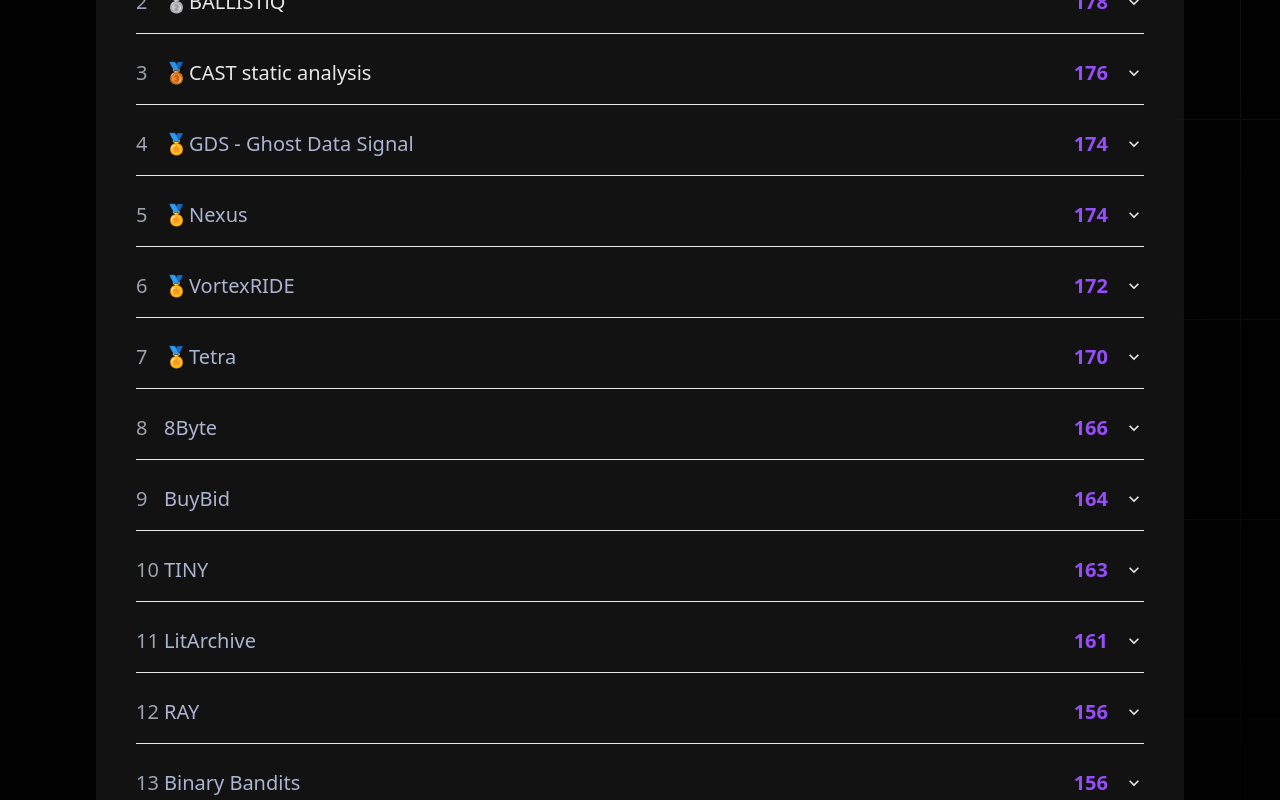
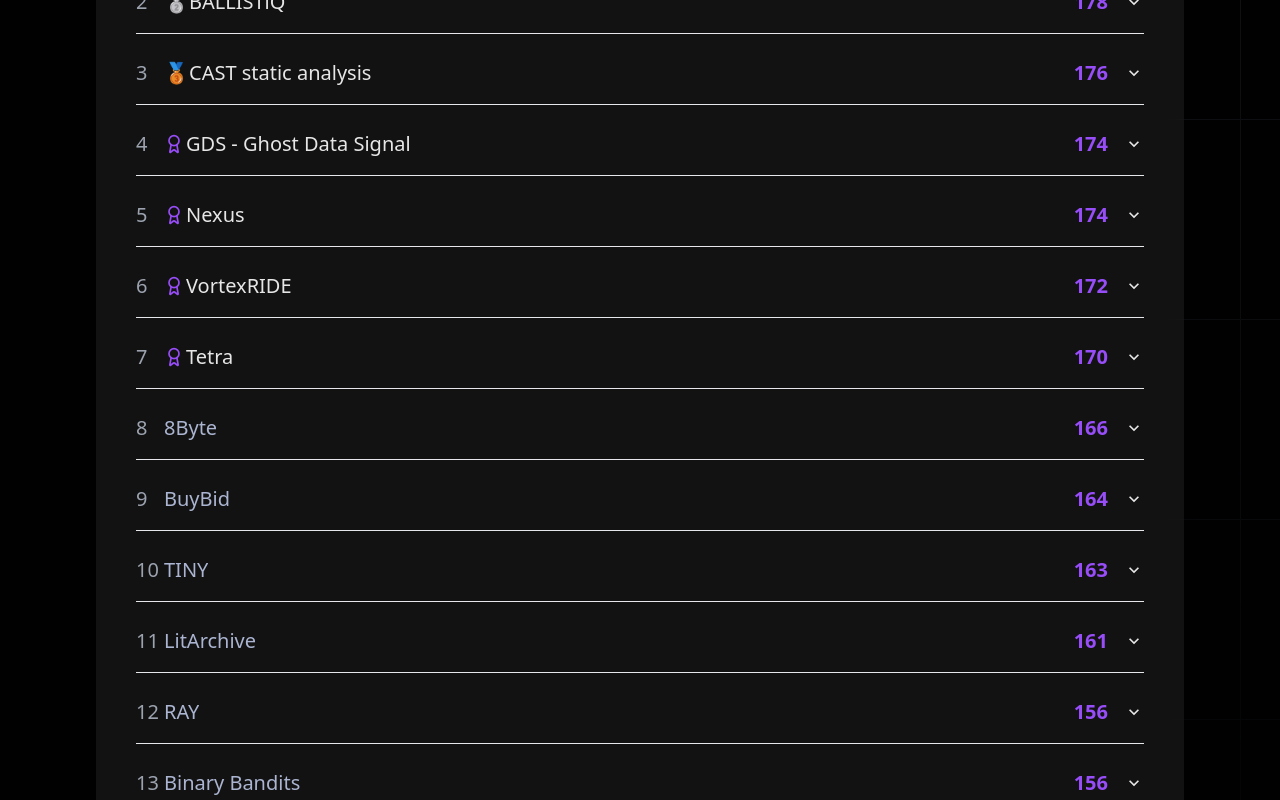
Before and after one commit to layerswap/devhacks-landing, a Next.js app: page / in a window 1280 px wide. Shown: the part 2080-2880 px from the top of the page. Built offline with nearby package versions, Linux system fonts and the light colour scheme.

Commit message:
feat(DevHighlights): add reward indicator for top teams and improve team name display

```diff
--- a/src/components/pageComponents/DevHighlights.tsx
+++ b/src/components/pageComponents/DevHighlights.tsx
@@ -1,6 +1,7 @@
 import { Accordion, AccordionItem, AccordionButton, AccordionPanel, AccordionIcon } from '@chakra-ui/react'
 import Link from 'next/link';
 import Image from 'next/image';
+import { Award } from 'lucide-react';
 
 const hackathons = {
     2025: {
@@ -10,10 +11,10 @@ const hackathons = {
             { teamName: "🥇Infinite Loop", score: 181, names: ["Սուքիասյան Մհեր", "Վաչագան Գրիգորյան", "Կարեն Մալխասյան", "Դավիթ Մանուկյան", "Հայկ Պողոսյան"], link: "https://github.com/devopshayk/jarvis-ai", description: "Մեր թիմը մշակում է Jarvis խելացի օգնականը, որը թույլ է տալիս ձայնային հրահանգներով, շարժումներով և պատկերների ճանաչմամբ հեշտացնել օգտատիրոջ գործերը։ Լուծումը միավորում է մի քանի առաջատար տեխնոլոգիա՝ արագ ու ինտուիտիվ փորձ ապահովելու համար։" },
             { teamName: "🥈BALLISTiQ", score: 178, names: ["Արմեն Ասատրյան", "Գերասիմ Իսրայելյան", "Իշխան Գևորգյան"], link: "https://github.com/Gerasim1003/BALLiSTiQ-DevHack", description: "Ստեղծել ենք հավելված որը հնրավորություն է տալիս դիպուկահարներին առանց օգնականի օգնության, միայն հավելվածով կրակել թիրախներին և ստանալ ուղղումներ, ինչպես նաև հնարավորություն է տալիս աշխարհի տարբեր կետերում գտնվող երկու դիպուկահարներին օնլայն և իրական ժամանակում մրցել։" },
             { teamName: "🥉CAST static analysis", score: 176, names: ["Գառնիկ Խռոյան", "Մարիամ Հարությունյան", "Էդգար Խաչատրյան"], link: "https://github.com/mariamarutunian/DevHacks-CAST-static-analysis", description: "Մեր  նախագիծն է ծրագրերում խոցելիությունների հայտնաբերում` օգտագործելով մեքենայական ուսուցման մոտեցումներ։ Լուծումը ներառում է հայտնի խոցելիությունների (CVE) մասին տվյալների հավաքագրում (հիմնականում cve.org կայքից) և մշակում, մասնավորապես խոցելիություն պարունակող և ուղղած կոդի տարբերակների առանձնացում LLM-ին ուղղված թիրախավորված հարցումների միջոցով։ Այնուհետև, օգտագործելով ML մոդել (UniXcoder), հավաքագրված տվյալները և մուտքային ծրագրի նախնական կոդը թարգմանվում է թվային վեկտորի, ինչն էլ հնարավորություն է տալիս գտնել նմանատիպ կոդի հատվածներ մուտքային ծրագրում, պոտենցիալ խոցելիության մասին զեկուցելու համար։ Մեր մշակած գործիքի միջոցով կարողացել ենք հայտնաբերել չուղղած խոցելիություններ, որոնց մասին արդեն զեկուցել ենք՝ https://github.com/ccrma/chuck/issues/503, https://github.com/soveran/clac/issues/28" },
-            { teamName: "🏅GDS - Ghost Data Signal", score: 174, names: ["Գրիգոր Մարտիրոսյան", "Սարգիս Մանուկյան", "Դավիթ Բոստանջյան"], link: "https://github.com/RafSet047/FimeHacks.git", description: "Մեր նախագիծը լազերային կապի համակարգ է անօդաչու թռչող սարքերի համար, որը նախատեսված է ռադիոկապը փոխարինելու ուղղորդված լազերային ազդանշանով։ Համակարգը ապահովում է տվյալների անվտանգ և կայուն փոխանցում՝ պաշտպանված խանգարումներից և գաղտնալսումից։ Նախատիպը ամբողջությամբ ստեղծվել է 48 ժամվա ընթացքում և հաջողությամբ աշխատում է։" },
-            { teamName: "🏅Nexus", score: 174, names: ["Լևոն Մեժլումյան", "Նարեկ Խորենյան", "Սերգեյ Մեժլումյան", "Հովհաննես Խառազյան"], link: "https://github.com/kharaazyan/nexus.git", description: "Nexus is a cybersecurity and forensics framework designed to monitor, validate, and preserve system truth through immutable cryptographic logging and decentralized storage." },
-            { teamName: "🏅VortexRIDE", score: 172, names: ["Էրիկա Գյոնջյան", "Հայկ Թադևոսյան", "Տիգրան Ավագյան", "Դավիթ Աբրահամյան", "Արամ Հակոբյան"], description: "Մեր թիմի նախագիծը շարժական աշխատանոց է, որը կարող է փոփոխվել և հարմարեցվել տարբեր խնդիրների լուծման համար։ Ամենագնացը կառուցված է այնպես, որ հնարավոր լինի հեշտությամբ միացնել և անջատել մոդուլներ՝ օրինակ՝ ռոբոտային ձեռքը, տեսախցիկ, ուժային բլոկ կամ սենսորային սարքեր՝ կախված առաքելության պահանջներից։ Առաջարկվող լուծումը նպատակ ունի լուծել շարժական ռոբոտների ճկունության և հարմարեցման խնդիրը։ Նախագծի յուրահատկությունը կայանում է նրանում, որ ցանկացած ոլորտում և իր տեխնոլոգիական լուծումներում նա կարող է գտնել իր տեղը և օգնել մարդու կողմից բարդ կատարվող խնդիրները։ Հիմնական առավելությունը դրա մոդուլայինությունն է՝ պարզ, արագ և գործնական կազմաձևման հնարավորությամբ։" },
-            { teamName: "🏅Tetra", score: 170, names: ["Գագիկ Միրզոյան", "Երվանդ Տերտերյան", "Արամ Մադանցյան", "Անդրանիկ Ոսկանյան"], link: "https://github.com/GagMirz/TetraDevHacks2025", description: "Ուլտրաձայնային հաճախականությունների տրույթում աշխատող տվյալների փոխանցման ինովացիոն համակարգ" },
+            { teamName: "GDS - Ghost Data Signal", score: 174, reward: true, names: ["Գրիգոր Մարտիրոսյան", "Սարգիս Մանուկյան", "Դավիթ Բոստանջյան"], link: "https://github.com/RafSet047/FimeHacks.git", description: "Մեր նախագիծը լազերային կապի համակարգ է անօդաչու թռչող սարքերի համար, որը նախատեսված է ռադիոկապը փոխարինելու ուղղորդված լազերային ազդանշանով։ Համակարգը ապահովում է տվյալների անվտանգ և կայուն փոխանցում՝ պաշտպանված խանգարումներից և գաղտնալսումից։ Նախատիպը ամբողջությամբ ստեղծվել է 48 ժամվա ընթացքում և հաջողությամբ աշխատում է։" },
+            { teamName: "Nexus", score: 174, reward: true, names: ["Լևոն Մեժլումյան", "Նարեկ Խորենյան", "Սերգեյ Մեժլումյան", "Հովհաննես Խառազյան"], link: "https://github.com/kharaazyan/nexus.git", description: "Nexus is a cybersecurity and forensics framework designed to monitor, validate, and preserve system truth through immutable cryptographic logging and decentralized storage." },
+            { teamName: "VortexRIDE", score: 172, reward: true, names: ["Էրիկա Գյոնջյան", "Հայկ Թադևոսյան", "Տիգրան Ավագյան", "Դավիթ Աբրահամյան", "Արամ Հակոբյան"], description: "Մեր թիմի նախագիծը շարժական աշխատանոց է, որը կարող է փոփոխվել և հարմարեցվել տարբեր խնդիրների լուծման համար։ Ամենագնացը կառուցված է այնպես, որ հնարավոր լինի հեշտությամբ միացնել և անջատել մոդուլներ՝ օրինակ՝ ռոբոտային ձեռքը, տեսախցիկ, ուժային բլոկ կամ սենսորային սարքեր՝ կախված առաքելության պահանջներից։ Առաջարկվող լուծումը նպատակ ունի լուծել շարժական ռոբոտների ճկունության և հարմարեցման խնդիրը։ Նախագծի յուրահատկությունը կայանում է նրանում, որ ցանկացած ոլորտում և իր տեխնոլոգիական լուծումներում նա կարող է գտնել իր տեղը և օգնել մարդու կողմից բարդ կատարվող խնդիրները։ Հիմնական առավելությունը դրա մոդուլայինությունն է՝ պարզ, արագ և գործնական կազմաձևման հնարավորությամբ։" },
+            { teamName: "Tetra", score: 170, reward: true, names: ["Գագիկ Միրզոյան", "Երվանդ Տերտերյան", "Արամ Մադանցյան", "Անդրանիկ Ոսկանյան"], link: "https://github.com/GagMirz/TetraDevHacks2025", description: "Ուլտրաձայնային հաճախականությունների տրույթում աշխատող տվյալների փոխանցման ինովացիոն համակարգ" },
             { teamName: "8Byte", score: 166, names: ["Վանիկ Տիգրանյան", "Սարգիս Հովհաննիսյան"], description: "Տվյալ նախագիծը նպատակ ունի հեշտացնել տեսողական խնդիրներ ունեցող մարդկանց կյանքը հետեվելու իրենց առողջությանը։" },
             { teamName: "BuyBid", score: 164, names: ["Դավիթ Կարապետյան", "Հայկազ Կարապետյան", "Լևոն Նազինյան"], link: "https://github.com/DavKarapetyan/buybid.git", description: "BuyBid-ը նորարարական առցանց շուկա է, որը միավորում է գնորդներին և վաճառողներին՝ հնարավորություն տալով վաճառել, գնել կամ փոխանակել ապրանքներ ամենաժամանակակից տեխնոլոգիաների միջոցով։ Պլատֆորմը ներառում է բացահայտ աճուրդներ, ուղղակի վաճառք, ապրանքների փոխանակում, ինչպես նաև 3D մոդելներով և AR տեխնոլոգիայով ապրանքների դիտում՝ դարձնելով գնումների գործընթացը առավել գրավիչ և վստահելի։" },
             { teamName: "TINY", score: 163, names: ["Անի Ջանվելյան", "Նորիկ Բադալյան"], description: "Նախագծել ենք բժշկական սարք՝ նախատեսված հոդերի անկյունները, շեղումները չափելու համար: Այն նախատեսված է մարդու մարմնի հոդերի շարժման ու դիրքի ճշգրիտ վերլուծության համար: Սարքը կրում է օգտատերը՝ այն ամրացնելով, ոտքին, ձեռքին, գլխին  և այլ հատվածներին: Այն օգտագործում է IMU ճշգրիտ սենսորներ, որոնք հնարավորություն են տալիս գրանցել շարժումների անկյունային տվյալները, շեղումները և արագությունները իրական ժամանակում։ Նաև Ցույց է տալիս հոդերի անկյունների և շեղումների փոփոխությունը 3D միջավայրում՝ համակարգչի վրա։ Ինչպես նաև թույլ է տալիս գնահատել օրինակ՝ պարկինսոնի հիվանդությամբ տառապող անձանց մոտ դողի (տրեմորի) աստիճանը:" },
@@ -66,8 +67,11 @@ export default function DevHighlights() {
                                                 <AccordionButton className='flex justify-between w-full items-center'>
                                                     <div className="flex  items-start space-x-1 min-w-0">
                                                         <span className="w-6 text-left text-gray-400">{idx + 1}</span>
-                                                        <span className={`${idx < 3 ? "text-white" : "text-primary-text"} truncate`}>
-                                                            {participant.teamName}
+                                                        <span className={`${idx < 7 ? "text-white" : "text-primary-text"} truncate flex items-center gap-0.5`}>
+                                                            {participant.reward && <Award className='h-5 w-5 text-primary' />}
+                                                            <span>
+                                                                {participant.teamName}
+                                                            </span>
                                                         </span>
                                                     </div>
                                                     <div className="flex items-center space-x-4">
```
